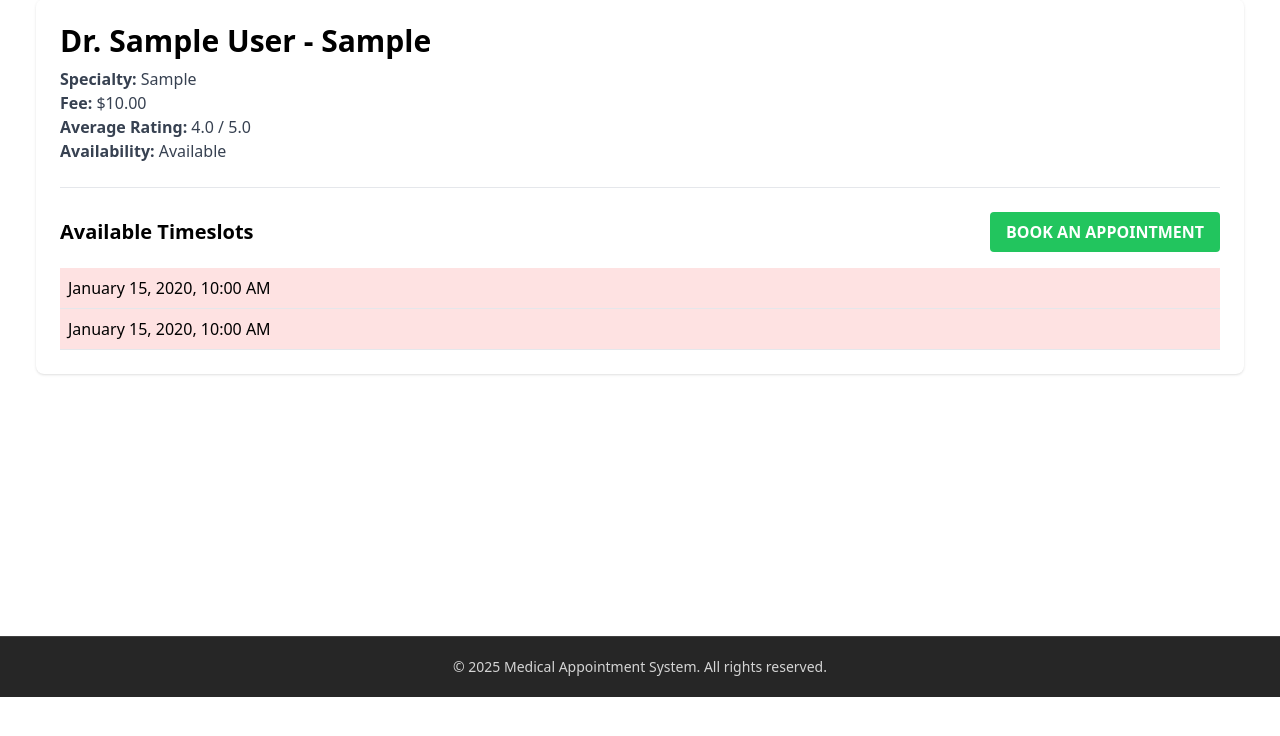
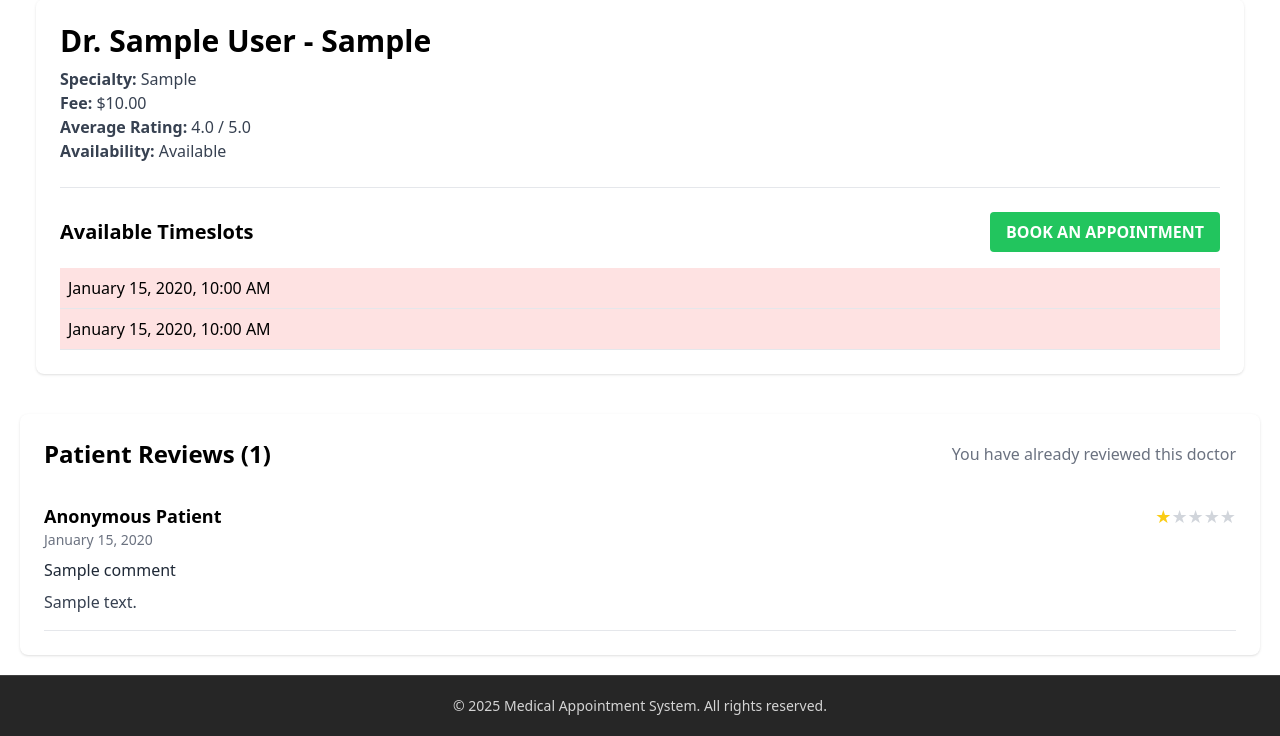
Before and after one commit to navidh0/AP, a Django app: page /doctor/1/ in a window 1280 px wide. Shown: the part 103-839 px from the top of the page. Before the commit the page ends 800 px from the top, so only its background shows below. Run offline with Django 5.2, Linux system fonts and the light colour scheme; a user stored in the database is signed in; tables that the repository leaves empty hold one stand-in row (values such as "Sample post"); some libraries are stand-ins or nearby versions.

Commit message:
comment view and template done .

```diff
--- /dev/null
+++ b/doctor/forms.py
@@ -0,0 +1,33 @@
+from django import forms
+from .models import Comment
+
+
+
+class CommentForm(forms.ModelForm):
+    class Meta:
+        model = Comment
+        fields = ['title', 'description', 'doctor_rating', 'is_anonymous']
+        widgets = {
+            'title': forms.TextInput(attrs={
+                'class': 'w-full px-3 py-2 border border-gray-300 rounded-md focus:outline-none focus:ring-2 focus:ring-blue-500',
+                'placeholder': 'Enter a title for your review'
+            }),
+            'description': forms.Textarea(attrs={
+                'class': 'w-full px-3 py-2 border border-gray-300 rounded-md focus:outline-none focus:ring-2 focus:ring-blue-500',
+                'rows': 4,
+                'placeholder': 'Share your experience with this doctor...'
+            }),
+            'doctor_rating': forms.Select(attrs={
+                'class': 'w-full px-3 py-2 border border-gray-300 rounded-md focus:outline-none focus:ring-2 focus:ring-blue-500'
+            }),
+            'is_anonymous': forms.CheckboxInput(attrs={
+                'class': 'h-4 w-4 text-blue-600 focus:ring-blue-500 border-gray-300 rounded'
+            })
+        }
+
+        labels = {
+            'title': 'Review Title',
+            'description': 'Your Review',
+            'doctor_rating': 'Rating',
+            'is_anonymous': 'Post anonymously'
+        }
--- a/doctor/templates/doctor/doctor_detail.html
+++ b/doctor/templates/doctor/doctor_detail.html
@@ -31,4 +31,59 @@
         </ul>
     </div>
 </div>
+
+<!-- ADD THIS COMMENTS SECTION -->
+<div class="bg-white rounded-lg shadow p-6 mt-6">
+    <div class="flex justify-between items-center mb-4">
+        <h2 class="text-2xl font-semibold">Patient Reviews ({{ total_comments }})</h2>
+        {% if user.is_authenticated and user.role == 'patient' and not user_has_commented %}
+            <a href="{% url 'doctor:comment-add' doctor.pk %}" class="bg-blue-500 hover:bg-blue-700 text-white font-bold py-2 px-4 rounded">
+                Write a Review
+            </a>
+        {% elif user_has_commented %}
+            <span class="text-gray-500">You have already reviewed this doctor</span>
+        {% elif not user.is_authenticated %}
+            <a href="{% url 'login' %}" class="bg-blue-500 hover:bg-blue-700 text-white font-bold py-2 px-4 rounded">
+                Login to Review
+            </a>
+        {% endif %}
+    </div>
+
+    <!-- Comments List -->
+    {% if comments %}
+        {% for comment in comments %}
+        <div class="border-b border-gray-200 py-4">
+            <div class="flex justify-between items-start mb-2">
+                <div>
+                    <h4 class="font-semibold text-lg">
+                        {% if comment.is_anonymous %}
+                            Anonymous Patient
+                        {% else %}
+                            {{ comment.user.get_full_name|default:comment.user.username }}
+                        {% endif %}
+                    </h4>
+                    <p class="text-sm text-gray-500">{{ comment.created_at|date:"F j, Y" }}</p>
+                </div>
+                <!-- Star Rating Display -->
+                <div class="flex items-center">
+                    {% for i in "12345" %}
+                        {% if i|add:0 <= comment.doctor_rating %}
+                            <span class="text-yellow-400 text-lg">★</span>
+                        {% else %}
+                            <span class="text-gray-300 text-lg">★</span>
+                        {% endif %}
+                    {% endfor %}
+                </div>
+            </div>
+
+            <h5 class="font-medium text-gray-800 mb-2">{{ comment.title }}</h5>
+            <p class="text-gray-700">{{ comment.description }}</p>
+        </div>
+        {% endfor %}
+    {% else %}
+        <p class="text-gray-500 text-center py-8">No reviews yet. Be the first to review this doctor!</p>
+    {% endif %}
+</div>
+<!-- END OF COMMENTS SECTION -->
+</div>
 {% endblock %}
--- a/doctor/urls.py
+++ b/doctor/urls.py
@@ -3,7 +3,8 @@ from .views import (
     DoctorListView,
     DoctorDetailView,
     DoctorCreateView,
-    TimeslotCreateView
+    TimeslotCreateView,
+    CommentCreateView
 )
 
 urlpatterns = [
@@ -14,4 +15,5 @@ urlpatterns = [
 
     path('<int:pk>/', DoctorDetailView.as_view(), name='doctor-detail'),
     path('<int:doctor_id>/timeslots/add/', TimeslotCreateView.as_view(), name='timeslot-add'),
+    path('<int:doctor_id>/comment/add/', CommentCreateView.as_view(), name='comment-add')
 ]
--- a/doctor/views.py
+++ b/doctor/views.py
@@ -1,11 +1,13 @@
 from django.urls import reverse_lazy
-from django.shortcuts import get_object_or_404
+from django.shortcuts import get_object_or_404, redirect
 from django.views.generic import ListView, DetailView, CreateView
-
 from django.utils import timezone
 from datetime import timedelta
-
-from .models import Doctor, Timeslot, User
+from .models import Doctor, Timeslot, User, Comment
+from .forms  import CommentForm
+from django.db.models  import Avg
+from django.contrib.auth.mixins import LoginRequiredMixin
+from django.contrib import messages
 
 
 class DoctorListView(ListView):
@@ -72,6 +74,30 @@ class DoctorDetailView(DetailView):
     template_name = 'doctor/doctor_detail.html'
     context_object_name = 'doctor'
 
+    def get_context_data(self, **kwargs):
+        context =  super().get_context_data(**kwargs)
+        doctor = self.get_object()
+
+        #get all comment for this doctor
+        comments = Comment.objects.filter(doctor=doctor).order_by('-created_at')
+
+        #check the current user already commented
+        user_has_commented = False
+        if self.request.user.is_authenticated:
+            user_has_commented = Comment.objects.filter(
+                doctor=doctor,
+                user = self.request.user
+            ).exists()
+
+        context.update({
+            'comments': comments,
+            'comment_form': CommentForm(),
+            'user_has_commented': user_has_commented,
+            'total_comments': comments.count(),
+        })
+
+        return context
+
 
 class DoctorCreateView(CreateView):
     """View to add a new doctor via a form."""
@@ -103,3 +129,49 @@ class TimeslotCreateView(CreateView):
     def get_success_url(self):
         # Redirect to the doctor's detail page after adding a timeslot
         return reverse_lazy('doctor:doctor-detail', kwargs={'pk': self.kwargs['doctor_id']})
+
+
+
+
+class CommentCreateView(LoginRequiredMixin, CreateView):
+    """ view to create a new comment for the doctor  """
+    model = Comment
+    form_class = CommentForm
+    template_name = 'doctor/comment_form.html'
+
+    def get_context_data(self, **kwargs):
+        context =  super().get_context_data(**kwargs)
+        doctor = get_object_or_404(Doctor, pk=self.kwargs['doctor_id'])
+        context['doctor'] = doctor
+        return context
+
+    def dispatch(self, request, *args, **kwargs):
+        # check if user is a patient
+        if not request.user.is_authenticated or request.user.role != 'patient' :
+            messages.error(request, 'Only patients can leave reviews.')
+            return redirect('doctor:doctor-detail', pk=self.kwargs['doctor_id'])
+        return super().dispatch(request, *args, **kwargs)
+
+
+    def form_valid(self, form):
+        doctor = get_object_or_404(Doctor, pk=self.kwargs['doctor_id'])
+
+        #check the user already has comment on this doctor
+        existing_comment = Comment.objects.filter(
+            doctor=doctor,
+            user=self.request.user
+        ).first()
+
+        if existing_comment:
+            messages.error(self.request, 'You have already reviewed this doctor.')
+            return redirect('doctor:doctor-detail', pk=doctor.pk)
+        form.instance.doctor = doctor
+        form.instance.user = self.request.user
+
+        messages.success(self.request, 'Your review has been submitted successfully.')
+        return super().form_valid(form)
+
+
+
+    def get_success_url(self):
+        return reverse_lazy('doctor:doctor-detail', kwargs={'pk': self.kwargs['doctor_id']})
```
Also changed, not shown: doctor/templates/doctor/comment_form.html (added, +62 -0 lines).
